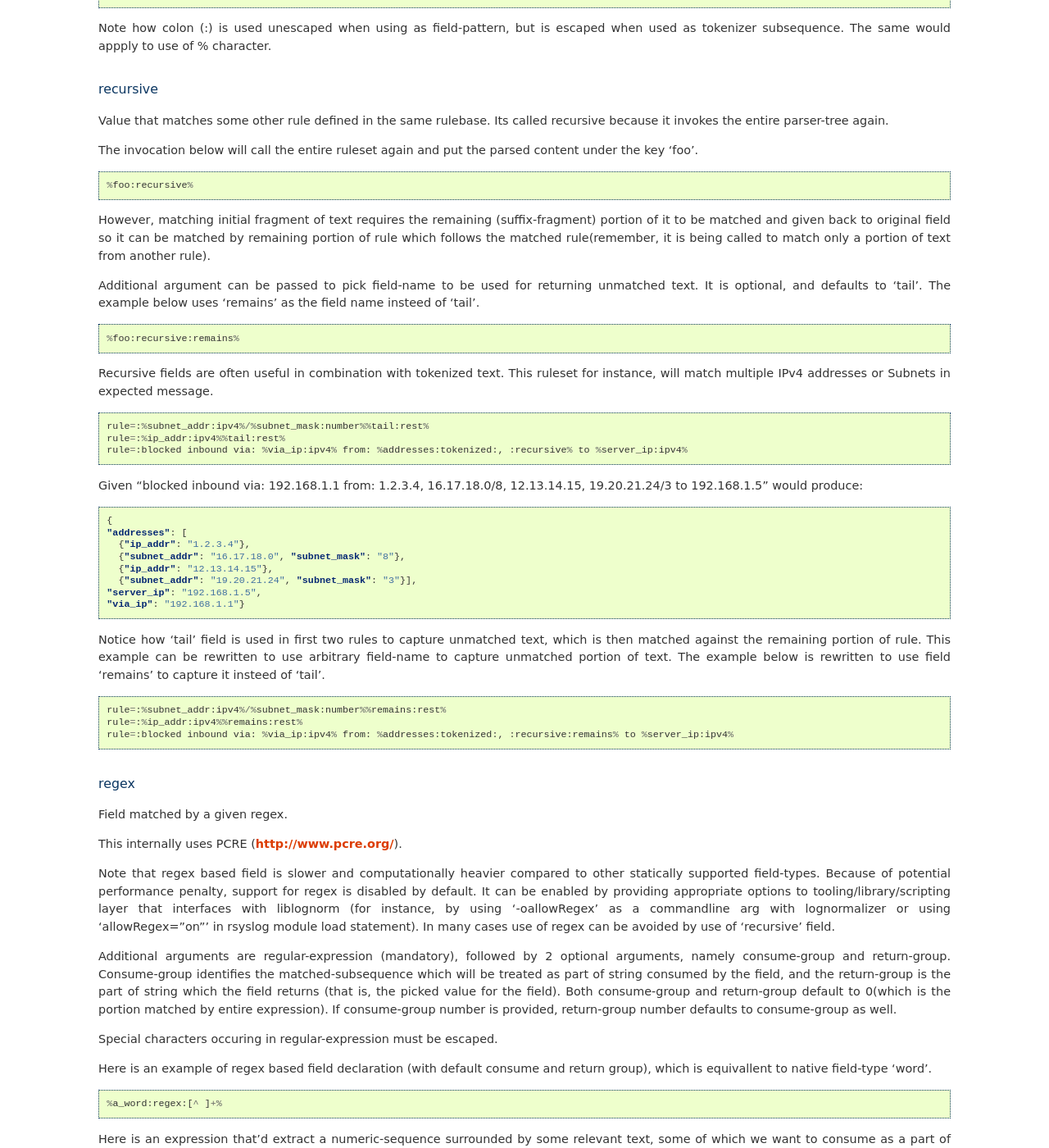
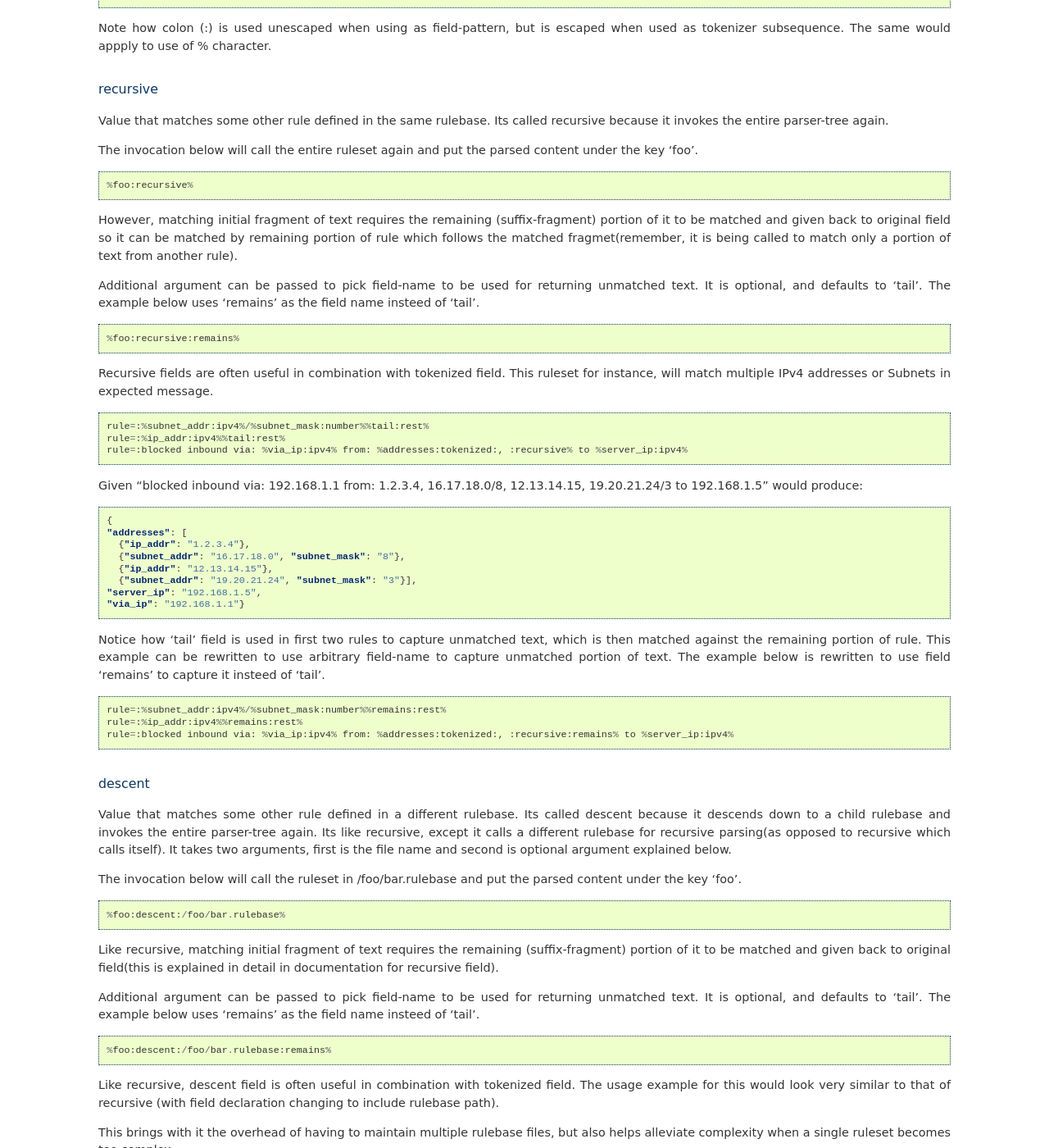
Before and after one commit to rsyslog/liblognorm, a Sphinx documentation site: the page built from doc/configuration.rst, in a window 1280 px wide and 1400 px high, scrolled down 3976 px. Shown: the whole window at 82% size. Built offline with Sphinx 7.4.7, drawn with Linux system fonts in a browser that asks for light colours; some of the changed text lies outside the part shown.

Commit message:
documented descent field-type

```diff
--- a/doc/configuration.rst
+++ b/doc/configuration.rst
@@ -274,8 +274,8 @@ content under the key 'foo'.
 However, matching initial fragment of text requires the remaining
 (suffix-fragment) portion of it to be matched and given back to
 original field so it can be matched by remaining portion of rule
-which follows the matched rule(remember, it is being called to match
-only a portion of text from another rule).
+which follows the matched fragmet(remember, it is being called to
+match only a portion of text from another rule).
 
 Additional argument can be passed to pick field-name to be used for
 returning unmatched text. It is optional, and defaults to 'tail'. The
@@ -285,7 +285,7 @@ example below uses 'remains' as the field name insteed of 'tail'.
 
     %foo:recursive:remains%
 
-Recursive fields are often useful in combination with tokenized text.
+Recursive fields are often useful in combination with tokenized field.
 This ruleset for instance, will match multiple IPv4 addresses or
 Subnets in expected message.
 
@@ -320,6 +320,43 @@ unmatched portion of text. The example below is rewritten to use field
     rule=:%subnet_addr:ipv4%/%subnet_mask:number%%remains:rest%
     rule=:%ip_addr:ipv4%%remains:rest%
     rule=:blocked inbound via: %via_ip:ipv4% from: %addresses:tokenized:, :recursive:remains% to %server_ip:ipv4%
+
+descent
+#######
+
+Value that matches some other rule defined in a different rulebase. Its called
+descent because it descends down to a child rulebase and invokes the entire
+parser-tree again. Its like recursive, except it calls a different rulebase for
+recursive parsing(as opposed to recursive which calls itself). It takes two
+arguments, first is the file name and second is optional argument explained
+below.
+
+The invocation below will call the ruleset in /foo/bar.rulebase and put the
+parsed content under the key 'foo'.
+
+::
+
+    %foo:descent:/foo/bar.rulebase%
+
+Like recursive, matching initial fragment of text requires the remaining
+(suffix-fragment) portion of it to be matched and given back to
+original field(this is explained in detail in documentation for recursive
+field).
+
+Additional argument can be passed to pick field-name to be used for
+returning unmatched text. It is optional, and defaults to 'tail'. The
+example below uses 'remains' as the field name insteed of 'tail'.
+
+::
+
+    %foo:descent:/foo/bar.rulebase:remains%
+
+Like recursive, descent field is often useful in combination with tokenized
+field. The usage example for this would look very similar to that of recursive
+(with field declaration changing to include rulebase path).
+
+This brings with it the overhead of having to maintain multiple rulebase files,
+but also helps alleviate complexity when a single ruleset becomes too complex.
 
 regex
 #####
```
